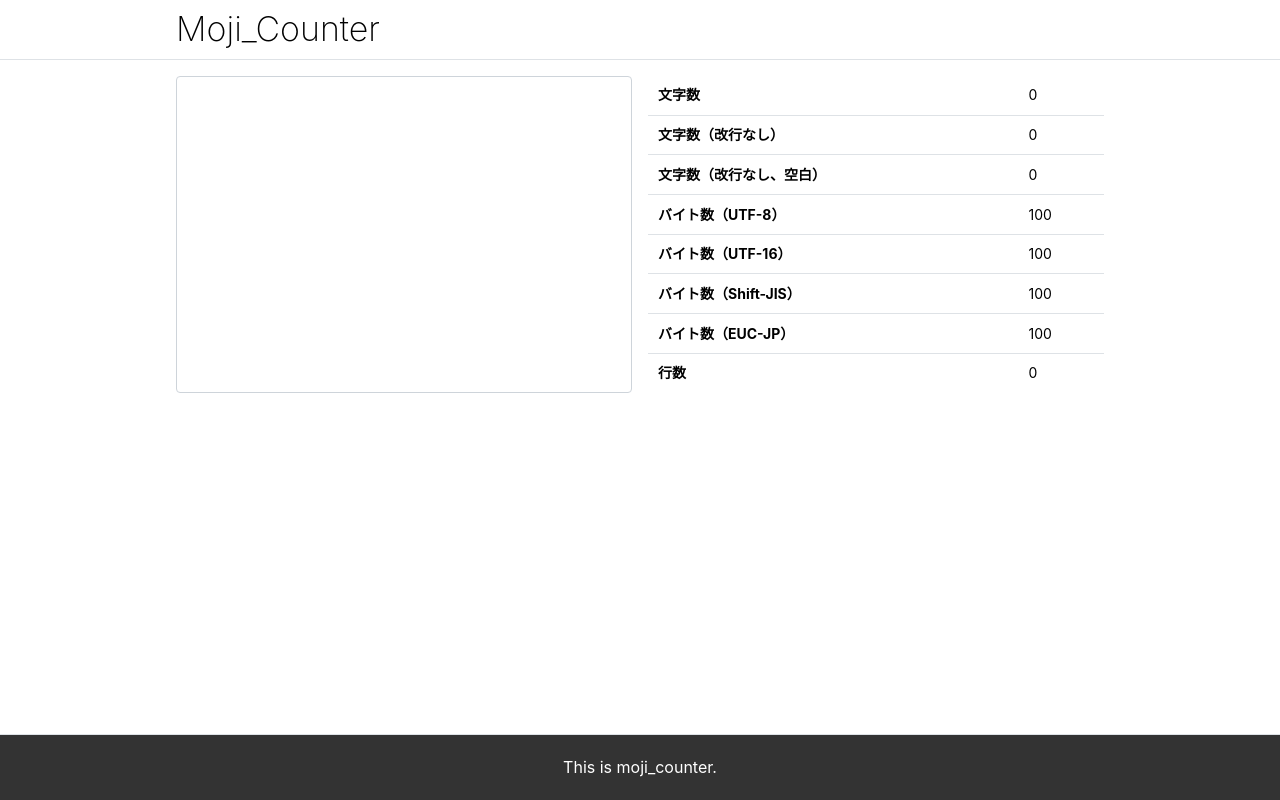
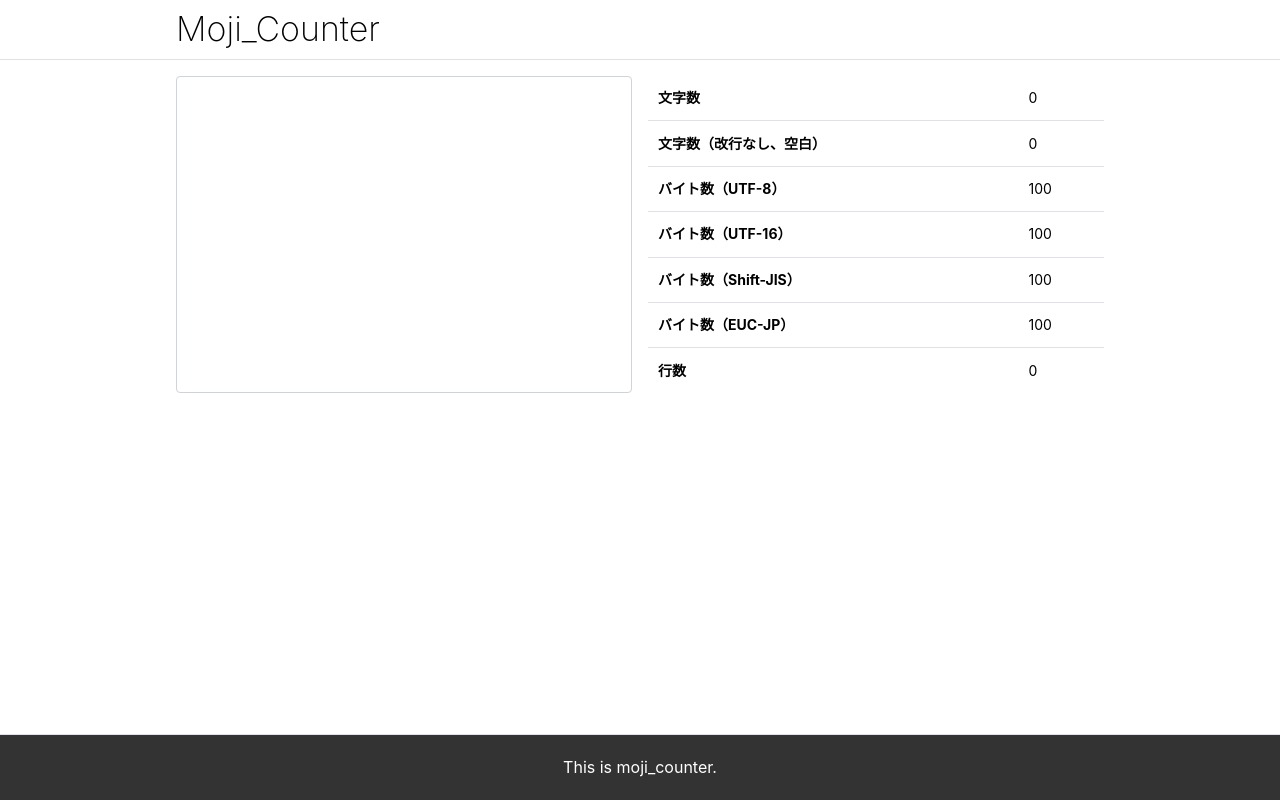
Before and after one commit to shamo-9118/moji-counter, a Next.js app: page / in a window 1280 px wide. Built offline with nearby package versions, Linux system fonts and the light colour scheme.

Commit message:
一旦これで

```diff
--- a/src/components/Main.tsx
+++ b/src/components/Main.tsx
@@ -1,6 +1,5 @@
 import {
   useCountCharacter,
-  useCountCharacterExcludeNewLine,
   useCountCharacterExcludeNewLineAndBlank,
   useCountLine,
 } from '../hooks';
@@ -17,11 +16,6 @@ export const Main = () => {
 
   const countCharacter =
     useCountCharacter(targetCharacter).targetCharacterCount;
-
-  const countCharacterExcludeNewLine =
-    useCountCharacterExcludeNewLine(
-      targetCharacter,
-    ).excludeNewLineCharacterCount;
 
   const countCharacterExcludeNewLineAndBlank =
     useCountCharacterExcludeNewLineAndBlank(
@@ -43,10 +37,6 @@ export const Main = () => {
             <Table.Tr>
               <Table.Th>文字数</Table.Th>
               <Table.Td>{countCharacter}</Table.Td>
-            </Table.Tr>
-            <Table.Tr>
-              <Table.Th>文字数（改行なし）</Table.Th>
-              <Table.Td>{countCharacterExcludeNewLine}</Table.Td>
             </Table.Tr>
             <Table.Tr>
               <Table.Th>文字数（改行なし、空白）</Table.Th>
```
